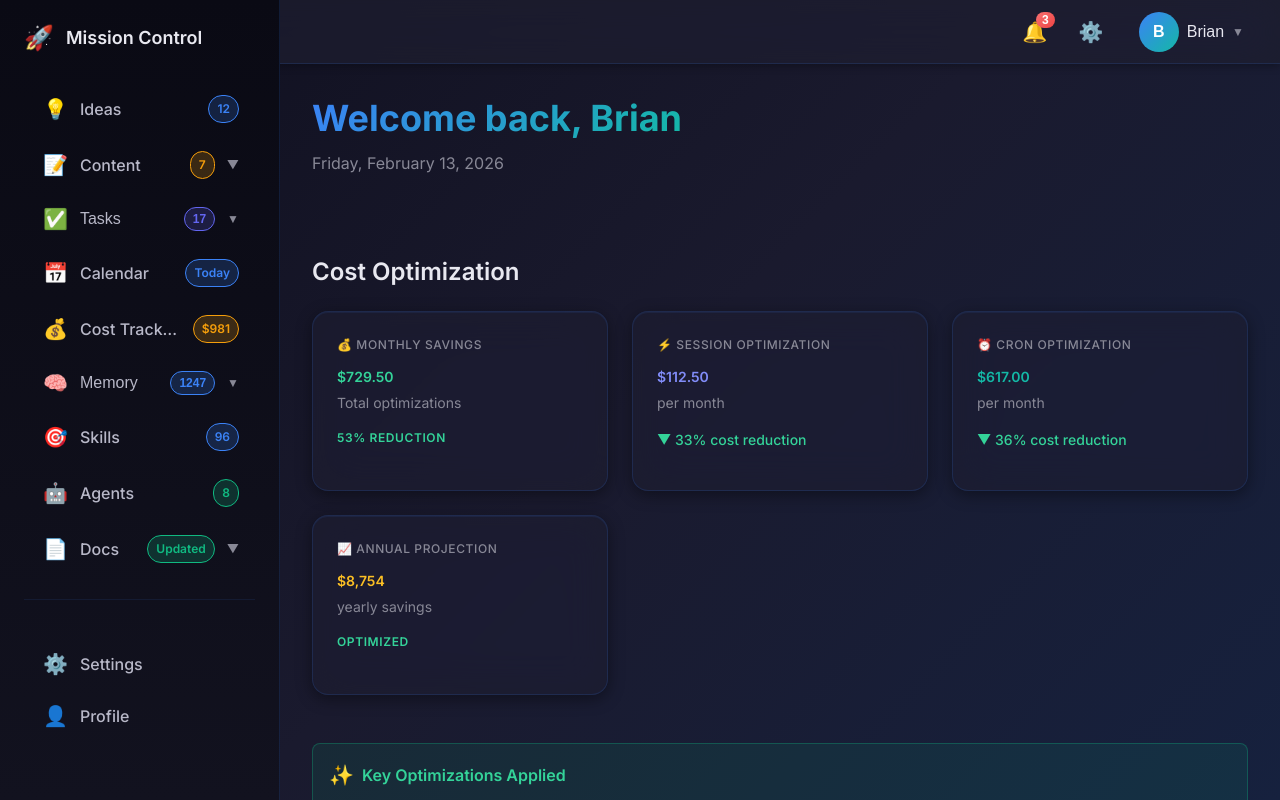
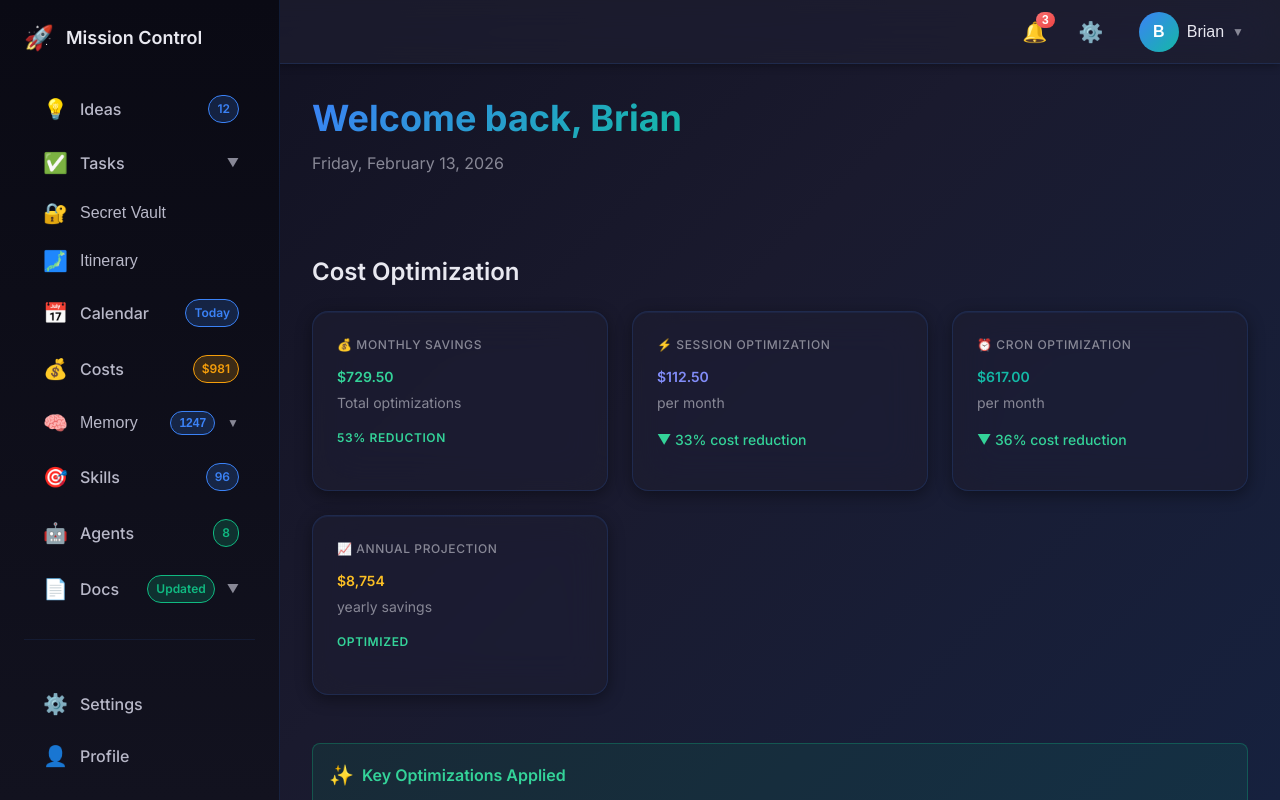
Before and after one commit to brianference/mission-control-cole, a React (Vite) app: page / in a window 1280 px wide. Shown: the top 800 px of the page. Built offline with nearby package versions, Linux system fonts and the light colour scheme.

Commit message:
fix: Update navigation.ts with Secret Vault, Itinerary, and Tasks links
- Tasks now points to /tasks (internal) instead of external Kanban
- Added Secret Vault as external link
- Added Itinerary as external link
- Kept Kanban as subitem under Tasks

```diff
--- a/src/data/navigation.ts
+++ b/src/data/navigation.ts
@@ -10,40 +10,10 @@ export const navigationItems: NavItem[] = [
     badge: { count: 12 },
   },
   {
-    id: 'content',
-    label: 'Content',
-    icon: '📝',
-    url: '/content',
-    badge: { count: 7, status: 'warning' },
-    subItems: [
-      {
-        id: 'swordtruth',
-        label: '@swordtruth',
-        icon: '🗣️',
-        url: '/content/swordtruth',
-      },
-      {
-        id: 'tpusa-intel',
-        label: 'TPUSA Intel',
-        icon: '🔍',
-        url: 'https://swordtruth-tpusa-intel.netlify.app',
-        external: true,
-      },
-      {
-        id: 'scheduled',
-        label: 'Scheduled',
-        icon: '⏰',
-        url: '/content/scheduled',
-      },
-    ],
-  },
-  {
     id: 'tasks',
     label: 'Tasks',
     icon: '✅',
-    url: 'https://python-kanban.pages.dev',
-    external: true,
-    badge: { count: 17, status: 'info' },
+    url: '/tasks',
     subItems: [
       {
         id: 'kanban',
@@ -52,13 +22,21 @@ export const navigationItems: NavItem[] = [
         url: 'https://python-kanban.pages.dev',
         external: true,
       },
-      {
-        id: 'my-tasks',
-        label: 'My Tasks',
-        icon: '👤',
-        url: '/tasks/mine',
-      },
     ],
+  },
+  {
+    id: 'secret-vault',
+    label: 'Secret Vault',
+    icon: '🔐',
+    url: 'https://secret-vault-9r3.pages.dev',
+    external: true,
+  },
+  {
+    id: 'itinerary',
+    label: 'Itinerary',
+    icon: '🗾',
+    url: 'https://tokyo-osaka-trip-2026.netlify.app',
+    external: true,
   },
   {
     id: 'calendar',
@@ -69,7 +47,7 @@ export const navigationItems: NavItem[] = [
   },
   {
     id: 'costs',
-    label: 'Cost Tracking',
+    label: 'Costs',
     icon: '💰',
     url: '/costs',
     badge: { text: '$981', status: 'warning' },
@@ -124,6 +102,13 @@ export const navigationItems: NavItem[] = [
         icon: '🚀',
         url: '/docs/projects',
       },
+      {
+        id: 'content',
+        label: 'Content',
+        icon: '📝',
+        url: '/content',
+        badge: { count: 7, status: 'warning' },
+      },
     ],
   },
 ];
```
